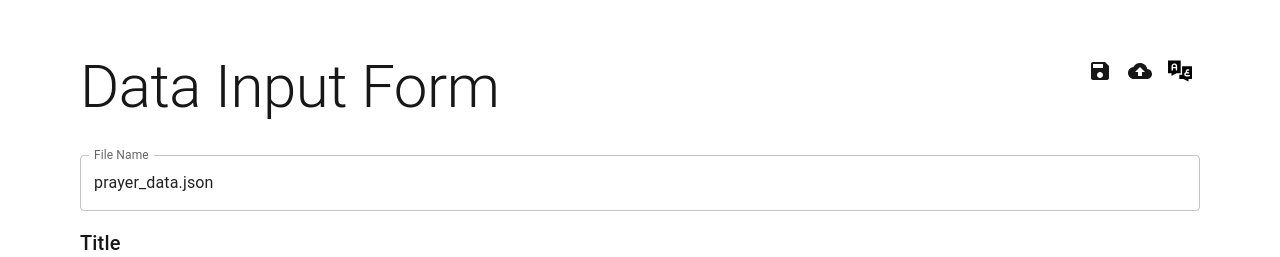
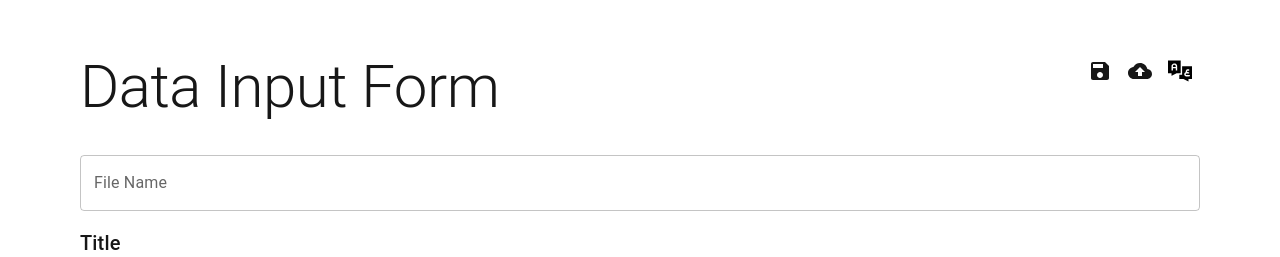
Before and after one commit to markrofail/coptish-datastore-editor, a Next.js app: page /coptish-datastore-editor/ in a window 1280 px wide. Shown: the part 123-380 px from the top of the page. Built offline with nearby package versions, Linux system fonts and the light colour scheme.

Commit message:
[fix] resolve some console errors

```diff
--- a/src/app/page.tsx
+++ b/src/app/page.tsx
@@ -19,7 +19,7 @@ export default function Home() {
     const { locale, setLocale } = useLocale();
 
     const [formData, setFormData] = useState<Prayer>({});
-    const [fileName, setFileName] = useState("prayer_data.json"); // State for filename
+    const [fileName, setFileName] = useState("");
 
     /* eslint-disable  @typescript-eslint/no-explicit-any */
     const handleChange = (path: string, value: any) => {
--- a/src/components/OccasionForm.tsx
+++ b/src/components/OccasionForm.tsx
@@ -21,10 +21,10 @@ export const OccasionForm = ({ value, onChange }: OccasionFormProps) => {
                 label={t("occasion-field-label")}
                 onChange={(e) => onChange(e.target.value ? (e.target.value as OccasionEnum) : undefined)}
             >
-                <MenuItem value="">Select Occasion</MenuItem>
+                <MenuItem value="" />
                 {Object.entries(OccasionEnum).map(([key, value]) => (
                     <MenuItem key={key} value={value}>
-                        {key}
+                        {t(`occasion-field-option-${value}`) || value}
                     </MenuItem>
                 ))}
             </Select>
--- a/src/components/SectionsForm/SectionsForm.tsx
+++ b/src/components/SectionsForm/SectionsForm.tsx
@@ -1,17 +1,5 @@
 import React, { Fragment, useState } from "react";
-import {
-    Box,
-    FormControl,
-    InputLabel,
-    Select,
-    MenuItem,
-    Typography,
-    IconButton,
-    ButtonGroup,
-    Button,
-    Tab,
-    Tabs,
-} from "@mui/material";
+import { Box, Typography, IconButton, ButtonGroup, Button, Tab, Tabs } from "@mui/material";
 import ArrowUpwardIcon from "@mui/icons-material/ArrowUpward";
 import ArrowDownwardIcon from "@mui/icons-material/ArrowDownward";
 import DeleteIcon from "@mui/icons-material/Delete";
@@ -118,6 +106,16 @@ export const SectionsForm = ({ sections, onChange, onDelete, onAdd }: SectionsPr
         onChange(newSections);
     };
 
+    const handleAddSection = () => {
+        onAdd();
+        setSectionIds([...sectionIds, uuidv4()]);
+    };
+
+    const handleDeleteSection = (index: number) => {
+        onDelete(index);
+        setSectionIds(sectionIds.filter((_, i) => i !== index));
+    };
+
     return (
         <Box sx={{ display: "flex", flexDirection: "column", gap: 2 }} ref={parent}>
             {sections?.map((section, sectionIndex) => (
@@ -129,7 +127,7 @@ export const SectionsForm = ({ sections, onChange, onDelete, onAdd }: SectionsPr
                             onChange={(_, newType) => handleSectionTypeChange(sectionIndex, newType)}
                         >
                             {["verses", "info", "reading", "compound-prayer"].map((type) => (
-                                <Tab value={type} label={t(`sectionType-field-option-${type}`)} />
+                                <Tab key={type} value={type} label={t(`sectionType-field-option-${type}`)} />
                             ))}
                         </Tabs>
 
@@ -154,7 +152,11 @@ export const SectionsForm = ({ sections, onChange, onDelete, onAdd }: SectionsPr
                                         <ArrowDownwardIcon />
                                     </IconButton>
 
-                                    <IconButton onClick={() => onDelete(sectionIndex)} size="small" color="error">
+                                    <IconButton
+                                        onClick={() => handleDeleteSection(sectionIndex)}
+                                        size="small"
+                                        color="error"
+                                    >
                                         <DeleteIcon />
                                     </IconButton>
                                 </ButtonGroup>
@@ -189,7 +191,7 @@ export const SectionsForm = ({ sections, onChange, onDelete, onAdd }: SectionsPr
                 </Fragment>
             ))}
 
-            <Button variant="contained" onClick={onAdd}>
+            <Button variant="contained" onClick={handleAddSection}>
                 {t("addSections-button-label")}
             </Button>
         </Box>
--- a/src/components/SectionsForm/VersesSectionForm.tsx
+++ b/src/components/SectionsForm/VersesSectionForm.tsx
@@ -77,11 +77,11 @@ export const VersesSectionComponent = ({ section, onChange }: VersesSectionProps
                     <Select
                         labelId="saint-label"
                         id="saint"
-                        value={section.saint as unknown as SaintEnum}
+                        value={(section.saint as unknown as SaintEnum) || ""}
                         label={t("saint-field-label")}
                         onChange={handleSaintChange}
                     >
-                        <MenuItem value="">Select Saint</MenuItem>
+                        <MenuItem value="" />
                         {Object.entries(SaintEnum).map(([key, value]) => (
                             <MenuItem key={key} value={value}>
                                 {key}
@@ -98,13 +98,14 @@ export const VersesSectionComponent = ({ section, onChange }: VersesSectionProps
                     <Select
                         labelId="speaker-label"
                         id="speaker"
-                        value={section.speaker as unknown as SpeakerEnum}
+                        value={(section.speaker as unknown as SpeakerEnum) || ""}
                         label={t("speaker-field-label")}
                         onChange={handleSpeakerChange}
                     >
+                        <MenuItem value="" />
                         {Object.entries(SpeakerEnum).map(([key, value]) => (
                             <MenuItem key={key} value={value}>
-                                {key}
+                                {t(`speaker-field-option-${value}`) || value}
                             </MenuItem>
                         ))}
                     </Select>
--- a/src/i18n/messages/ar.json
+++ b/src/i18n/messages/ar.json
@@ -16,7 +16,12 @@
         "verses-field-label": "الكلمات",
         "inaudible-field-on": "سراً",
         "inaudible-field-off": "مسموع",
-        "saint-field-label": "القديس"
+        "saint-field-label": "القديس",
+        "speaker-field-option-": "",
+        "speaker-field-option-deacon": "الشماس",
+        "speaker-field-option-priest": "الكاهن",
+        "speaker-field-option-reader": "القارئ",
+        "speaker-field-option-people": "الشعب"
     },
     "ReadingSection": {
         "readingType-field-label": "القراءة",
--- a/src/i18n/messages/en.json
+++ b/src/i18n/messages/en.json
@@ -16,7 +16,12 @@
         "verses-field-label": "Verses",
         "inaudible-field-on": "Inaudible",
         "inaudible-field-off": "Spoken",
-        "saint-field-label": "Saint"
+        "saint-field-label": "Saint",
+        "speaker-field-option-": "",
+        "speaker-field-option-deacon": "Deacon",
+        "speaker-field-option-priest": "Priest",
+        "speaker-field-option-reader": "Reader",
+        "speaker-field-option-people": "People"
     },
     "ReadingSection": {
         "readingType-field-label": "Reading",
```
